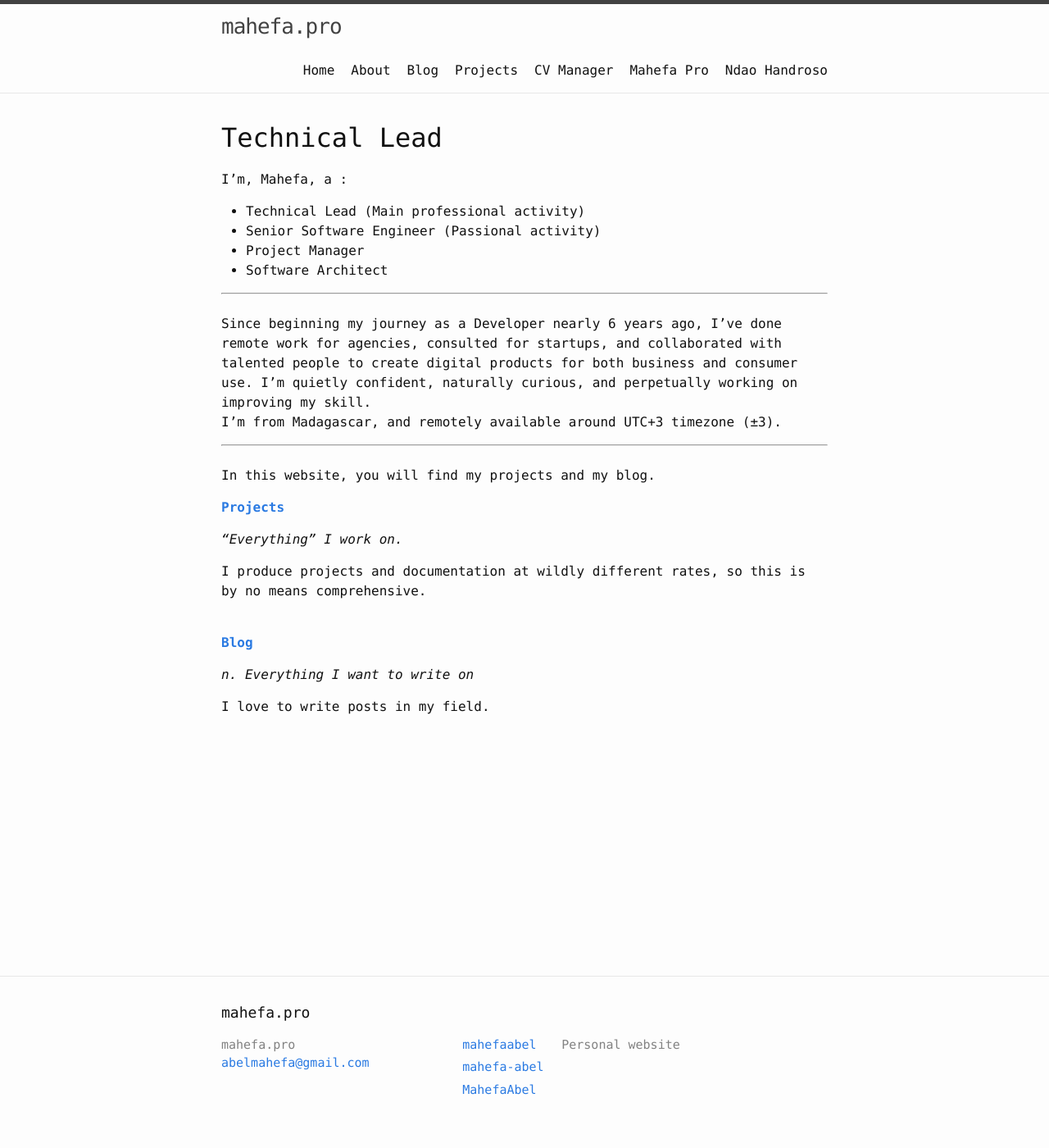
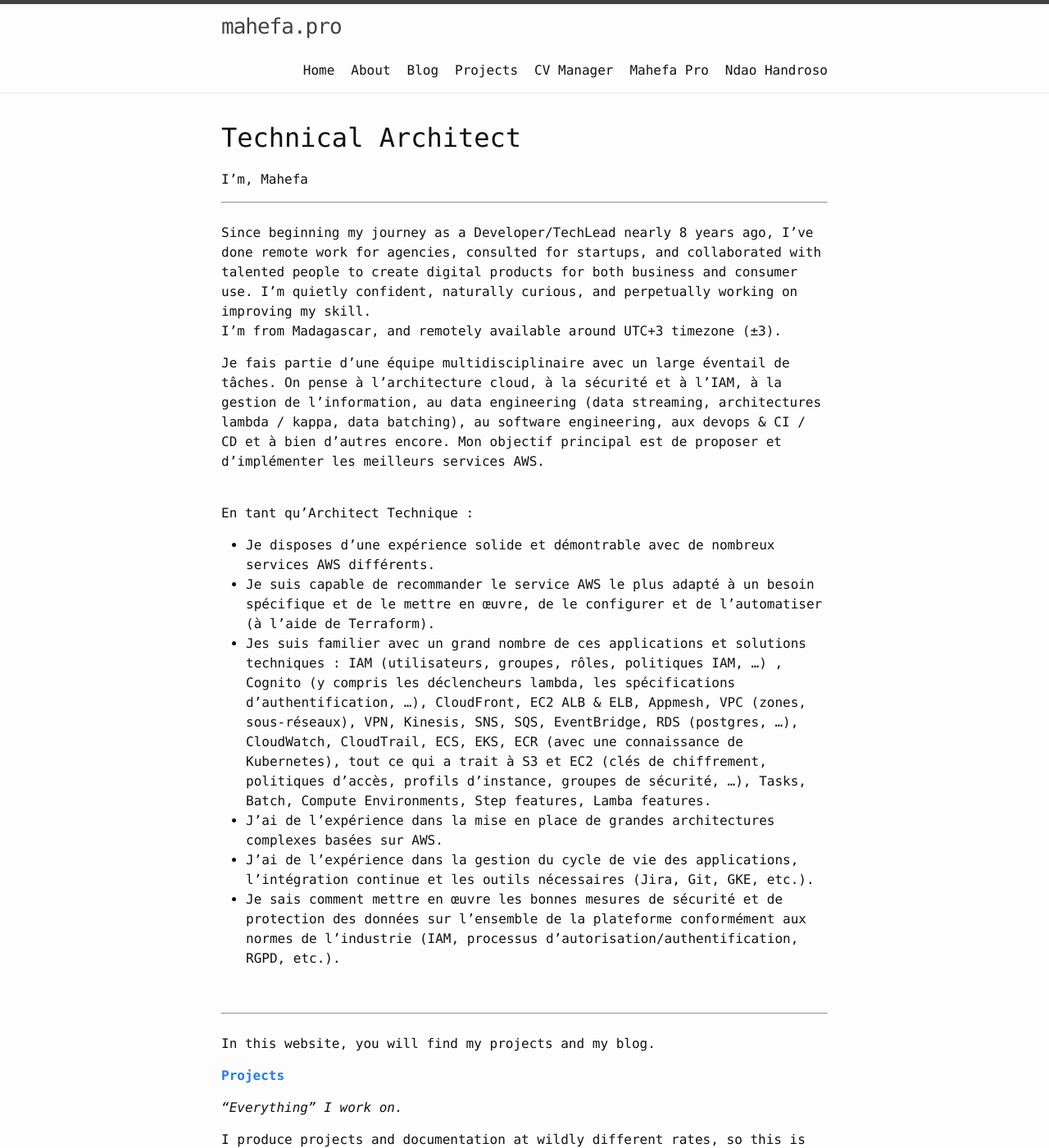
Before and after one commit to mahefa-pro/mahefa.pro, a Jekyll site: the page built from index.md, in a window 1280 px wide and 1400 px high. Shown: the whole window at 82% size. Built offline with Jekyll 4.4.1, drawn with Linux system fonts in a browser that asks for light colours.

Commit message:
Update index.md

```diff
--- a/index.md
+++ b/index.md
@@ -6,19 +6,29 @@ layout: home
 list_title: Blog Post
 ---
 
-<h1> Technical Lead </h1>
+<h1> Technical Architect </h1>
 
-I’m, Mahefa, a :
-
- - Technical Lead (Main professional activity)
- - Senior Software Engineer (Passional activity)
- - Project Manager
- - Software Architect
+I’m, Mahefa
 <br/>
 <hr/>
 <br/>
-Since beginning my journey as a Developer nearly 6 years ago, I've done remote work for agencies, consulted for startups, and collaborated with talented people to create digital products for both business and consumer use. I'm quietly confident, naturally curious, and perpetually working on improving my skill. <br/>
+Since beginning my journey as a Developer/TechLead nearly 8 years ago, I've done remote work for agencies, consulted for startups, and collaborated with talented people to create digital products for both business and consumer use. I'm quietly confident, naturally curious, and perpetually working on improving my skill. <br/>
 I'm from Madagascar, and remotely available around UTC+3 timezone (±3).
+<br/>
+
+Je fais partie d'une équipe multidisciplinaire avec un large éventail de tâches. On pense à l'architecture cloud, à la sécurité et à l'IAM, à la gestion de l'information, au data engineering (data streaming, architectures lambda / kappa, data batching), au software engineering, aux devops & CI / CD et à bien d'autres encore.
+Mon objectif principal est de proposer et d'implémenter les meilleurs services AWS.
+
+<br/>
+En tant qu'Architect Technique :
+
+- Je disposes d'une expérience solide et démontrable avec de nombreux services AWS différents.
+- Je suis capable de recommander le service AWS le plus adapté à un besoin spécifique et de le mettre en œuvre, de le configurer et de l'automatiser (à l'aide de Terraform).
+- Jes suis familier avec un grand nombre de ces applications et solutions techniques : IAM (utilisateurs, groupes, rôles, politiques IAM, ...) , Cognito (y compris les déclencheurs lambda, les spécifications d'authentification, ...), CloudFront, EC2 ALB & ELB, Appmesh, VPC (zones, sous-réseaux), VPN, Kinesis, SNS, SQS, EventBridge, RDS (postgres, ...), CloudWatch, CloudTrail, ECS, EKS, ECR (avec une connaissance de Kubernetes), tout ce qui a trait à S3 et EC2 (clés de chiffrement, politiques d'accès, profils d'instance, groupes de sécurité, ...), Tasks, Batch, Compute Environments, Step features, Lamba features.
+- J'ai de l'expérience dans la mise en place de grandes architectures complexes basées sur AWS.
+- J'ai de l'expérience dans la gestion du cycle de vie des applications, l'intégration continue et les outils nécessaires (Jira, Git, GKE, etc.).
+- Je sais comment mettre en œuvre les bonnes mesures de sécurité et de protection des données sur l'ensemble de la plateforme conformément aux normes de l'industrie (IAM, processus d'autorisation/authentification, RGPD, etc.).
+
 <br/>
 <hr/>
 <br/>
```
